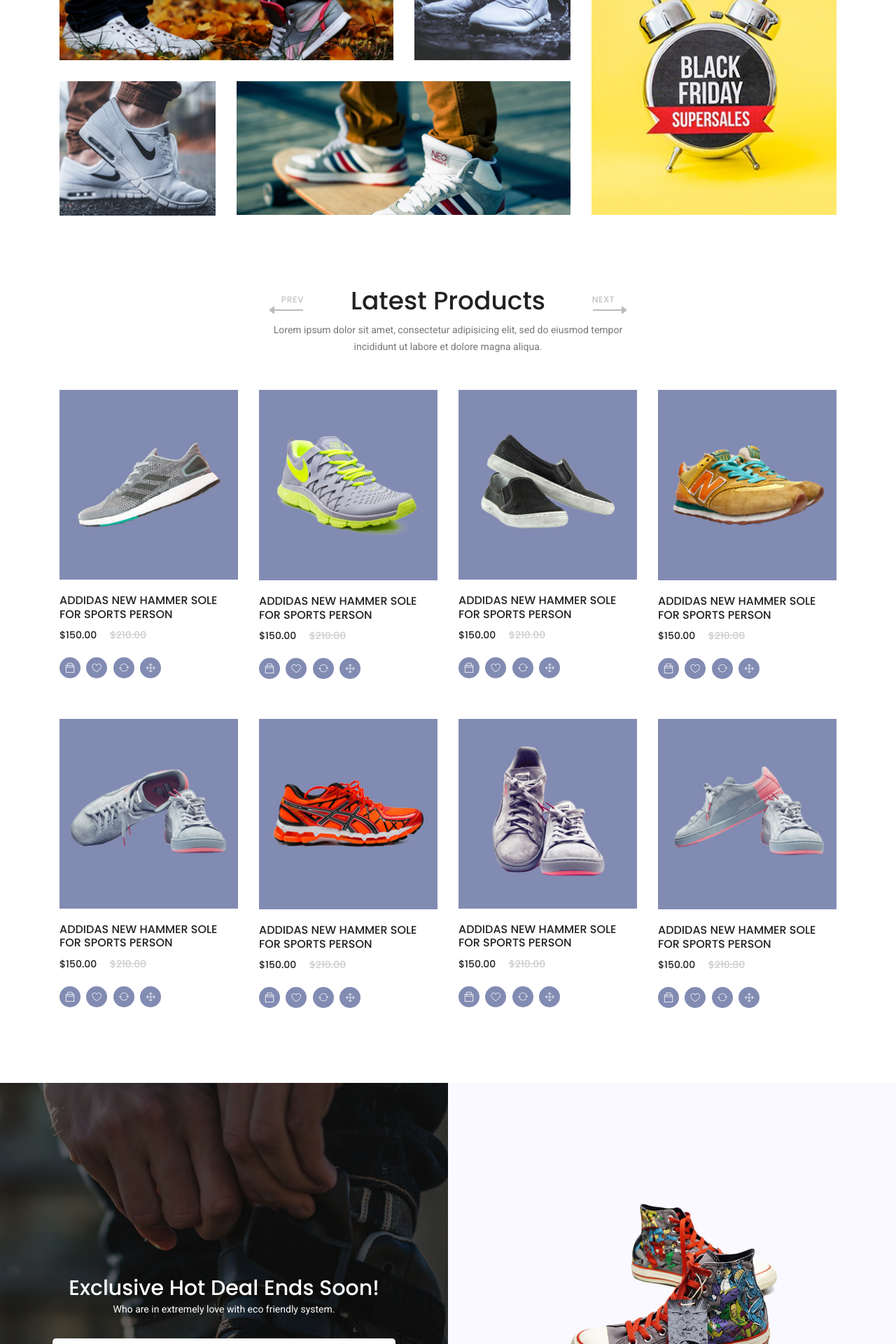
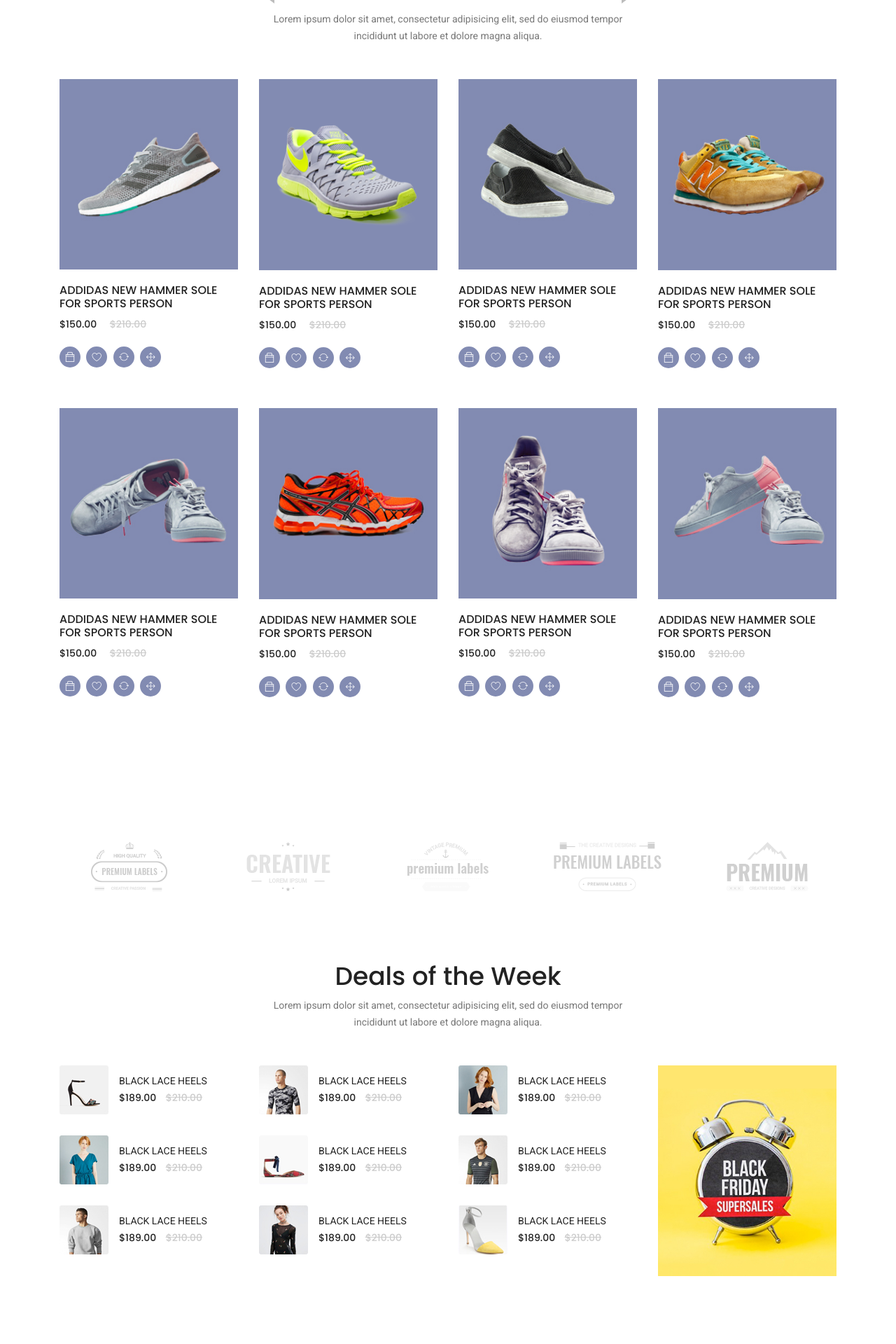
Before and after one commit to Farrukhraz/Karma-shop, a Django app: page / in a window 1280 px wide. Shown: the part 1280-3200 px from the top of the page at 70% size. Run offline with Django 3.2, Linux system fonts and the light colour scheme; parts of the project's set-up code (start-up, migrations or seed data) failed here and were passed over; some libraries are stand-ins or nearby versions.

Commit message:
Временно убрал всё лишнее со страницы

```diff
--- a/templates/mainapp/base.html
+++ b/templates/mainapp/base.html
@@ -84,7 +84,6 @@
 
     {% block everything_else %}
     {% endblock %}
-
 
     <!-- Start related-product Area -->
 	<section class="related-product-area section_gap_bottom">
--- a/templates/mainapp/index.html
+++ b/templates/mainapp/index.html
@@ -102,74 +102,6 @@
 		</div>
 	</section>
 	<!-- end features Area -->
-
-	<!-- Start category Area -->
-	<section class="category-area">
-		<div class="container">
-			<div class="row justify-content-center">
-				<div class="col-lg-8 col-md-12">
-					<div class="row">
-						<div class="col-lg-8 col-md-8">
-							<div class="single-deal">
-								<div class="overlay"></div>
-								<img class="img-fluid w-100" src="{% static 'mainapp/img/category/c1.jpg' %}" alt="">
-								<a href="{% static 'mainapp/img/category/c1.jpg' %}" class="img-pop-up" target="_blank">
-									<div class="deal-details">
-										<h6 class="deal-title">Sneaker for Sports</h6>
-									</div>
-								</a>
-							</div>
-						</div>
-						<div class="col-lg-4 col-md-4">
-							<div class="single-deal">
-								<div class="overlay"></div>
-								<img class="img-fluid w-100" src="{% static 'mainapp/img/category/c2.jpg' %}" alt="">
-								<a href="{% static 'mainapp/img/category/c2.jpg' %}" class="img-pop-up" target="_blank">
-									<div class="deal-details">
-										<h6 class="deal-title">Sneaker for Sports</h6>
-									</div>
-								</a>
-							</div>
-						</div>
-						<div class="col-lg-4 col-md-4">
-							<div class="single-deal">
-								<div class="overlay"></div>
-								<img class="img-fluid w-100" src="{% static 'mainapp/img/category/c3.jpg' %}" alt="">
-								<a href="{% static 'mainapp/img/category/c3.jpg' %}" class="img-pop-up" target="_blank">
-									<div class="deal-details">
-										<h6 class="deal-title">Product for Couple</h6>
-									</div>
-								</a>
-							</div>
-						</div>
-						<div class="col-lg-8 col-md-8">
-							<div class="single-deal">
-								<div class="overlay"></div>
-								<img class="img-fluid w-100" src="{% static 'mainapp/img/category/c4.jpg' %}" alt="">
-								<a href="{% static 'mainapp/img/category/c4.jpg' %}" class="img-pop-up" target="_blank">
-									<div class="deal-details">
-										<h6 class="deal-title">Sneaker for Sports</h6>
-									</div>
-								</a>
-							</div>
-						</div>
-					</div>
-				</div>
-				<div class="col-lg-4 col-md-6">
-					<div class="single-deal">
-						<div class="overlay"></div>
-						<img class="img-fluid w-100" src="{% static 'mainapp/img/category/c5.jpg' %}" alt="">
-						<a href="{% static 'mainapp/img/category/c5.jpg' %}" class="img-pop-up" target="_blank">
-							<div class="deal-details">
-								<h6 class="deal-title">Sneaker for Sports</h6>
-							</div>
-						</a>
-					</div>
-				</div>
-			</div>
-		</div>
-	</section>
-	<!-- End category Area -->
 
 	<!-- start product Area -->
 	<section class="owl-carousel active-product-area section_gap">
@@ -737,80 +669,6 @@
 	</section>
 	<!-- end product Area -->
 
-	<!-- Start exclusive deal Area -->
-	<section class="exclusive-deal-area">
-		<div class="container-fluid">
-			<div class="row justify-content-center align-items-center">
-				<div class="col-lg-6 no-padding exclusive-left">
-					<div class="row clock_sec clockdiv" id="clockdiv">
-						<div class="col-lg-12">
-							<h1>Exclusive Hot Deal Ends Soon!</h1>
-							<p>Who are in extremely love with eco friendly system.</p>
-						</div>
-						<div class="col-lg-12">
-							<div class="row clock-wrap">
-								<div class="col clockinner1 clockinner">
-									<h1 class="days">150</h1>
-									<span class="smalltext">Days</span>
-								</div>
-								<div class="col clockinner clockinner1">
-									<h1 class="hours">23</h1>
-									<span class="smalltext">Hours</span>
-								</div>
-								<div class="col clockinner clockinner1">
-									<h1 class="minutes">47</h1>
-									<span class="smalltext">Mins</span>
-								</div>
-								<div class="col clockinner clockinner1">
-									<h1 class="seconds">59</h1>
-									<span class="smalltext">Secs</span>
-								</div>
-							</div>
-						</div>
-					</div>
-					<a href="" class="primary-btn">Shop Now</a>
-				</div>
-				<div class="col-lg-6 no-padding exclusive-right">
-					<div class="active-exclusive-product-slider">
-						<!-- single exclusive carousel -->
-						<div class="single-exclusive-slider">
-							<img class="img-fluid" src="{% static 'mainapp/img/product/e-p1.png' %}" alt="">
-							<div class="product-details">
-								<div class="price">
-									<h6>$150.00</h6>
-									<h6 class="l-through">$210.00</h6>
-								</div>
-								<h4>addidas New Hammer sole
-									for Sports person</h4>
-								<div class="add-bag d-flex align-items-center justify-content-center">
-									<a class="add-btn" href=""><span class="ti-bag"></span></a>
-									<span class="add-text text-uppercase">Add to Bag</span>
-								</div>
-							</div>
-						</div>
-						<!-- single exclusive carousel -->
-						<div class="single-exclusive-slider">
-							<img class="img-fluid" src="{% static 'mainapp/img/product/e-p1.png' %}" alt="">
-							<div class="product-details">
-								<div class="price">
-									<h6>$150.00</h6>
-									<h6 class="l-through">$210.00</h6>
-								</div>
-								<h4>addidas New Hammer sole
-									for Sports person</h4>
-								<div class="add-bag d-flex align-items-center justify-content-center">
-									<a class="add-btn" href=""><span class="ti-bag"></span></a>
-									<span class="add-text text-uppercase">Add to Bag</span>
-								</div>
-							</div>
-						</div>
-					</div>
-				</div>
-			</div>
-		</div>
-	</section>
-	<!-- End exclusive deal Area -->
-
 	<!-- Start brand Area -->
 	<section class="brand-area section_gap">
 		<div class="container">
```
